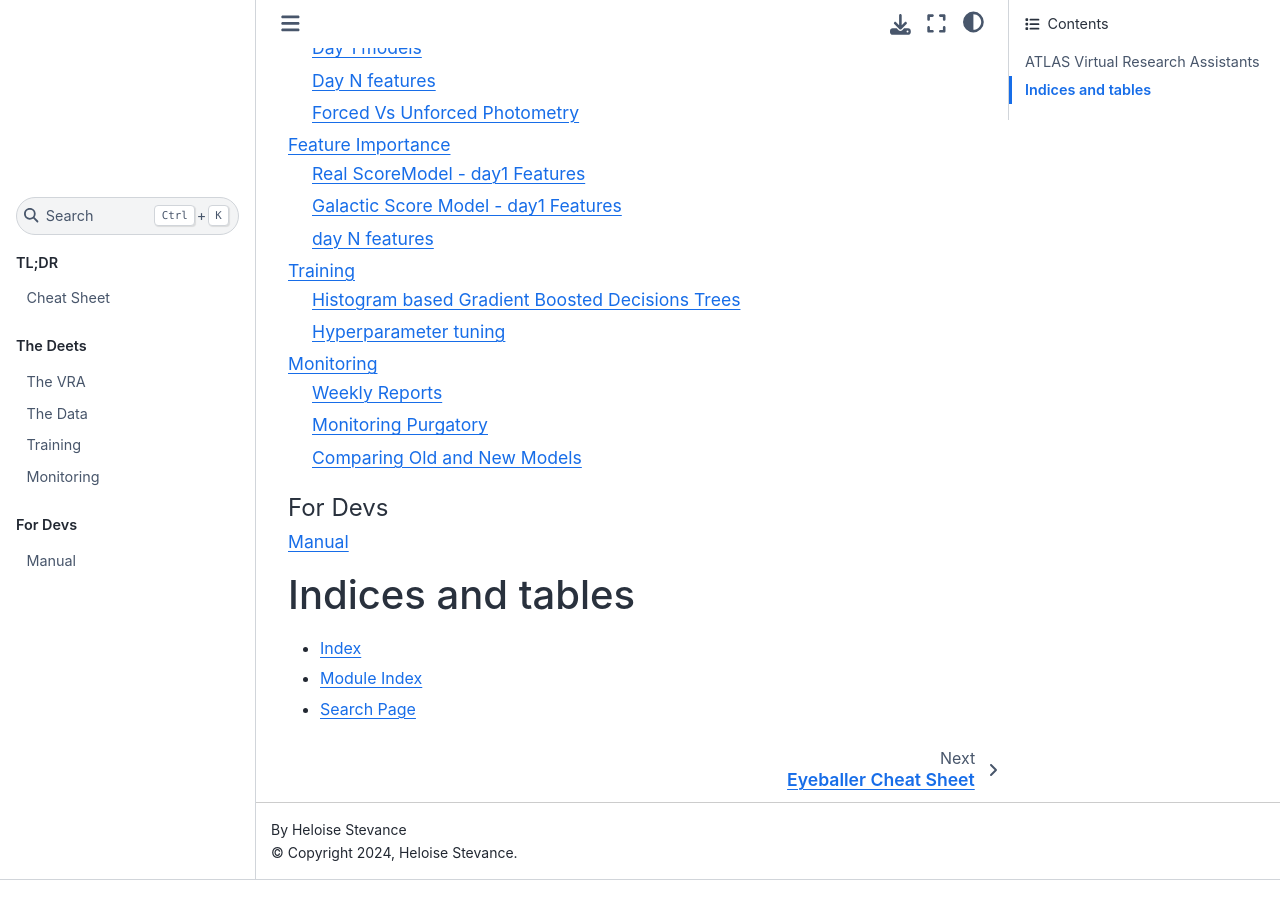
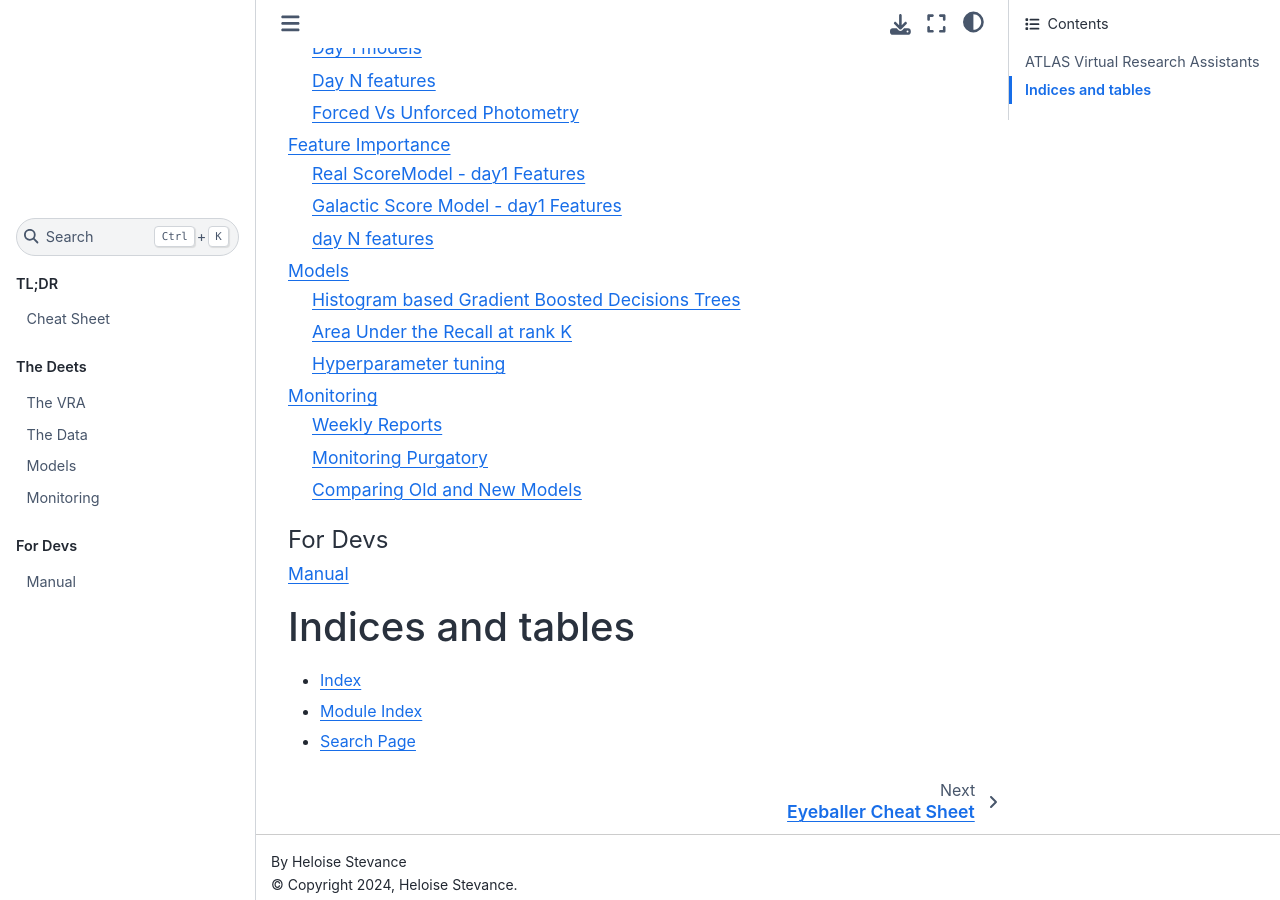
Before and after one commit to HeloiseS/atlasvras, a Sphinx documentation site: the page built from docs/source/index.rst, in a window 1280 px wide and 900 px high, scrolled down 584 px. Built offline with Sphinx 7.4.7 and the Sphinx Book theme 1.1.4, drawn with Linux system fonts in a browser that asks for light colours.

Commit message:
the models

```diff
--- a/docs/source/index.rst
+++ b/docs/source/index.rst
@@ -19,7 +19,7 @@ ATLAS Virtual Research Assistants
 
    The VRA  <about>
    Data <data>
-   Training <training>
+   Models <training>
    Monitoring <el01z>
 
 
--- a/docs/source/training.rst
+++ b/docs/source/training.rst
@@ -1,9 +1,13 @@
-The models
+The Models
 ==================
 
 Histogram based Gradient Boosted Decisions Trees
 --------------------------------------------------------
 
 
+Area Under the Recall at rank K
+-----------------------------------
+
+
 Hyperparameter tuning
 -----------------------------------
```
